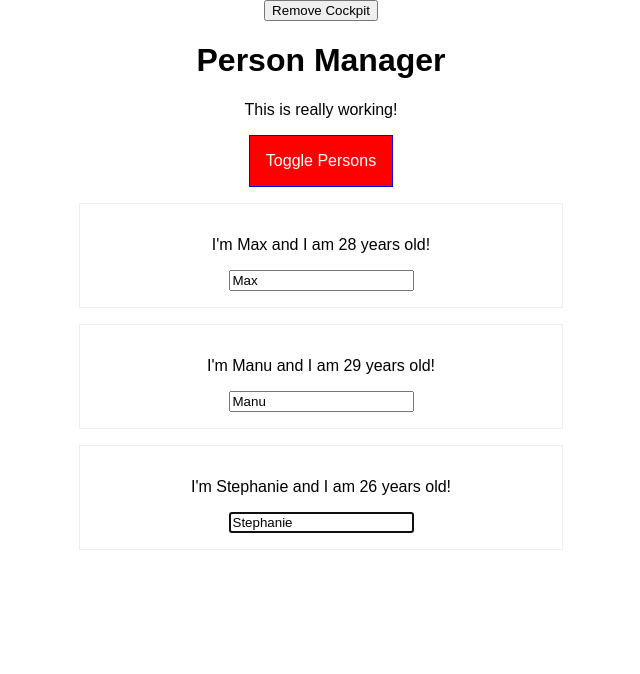
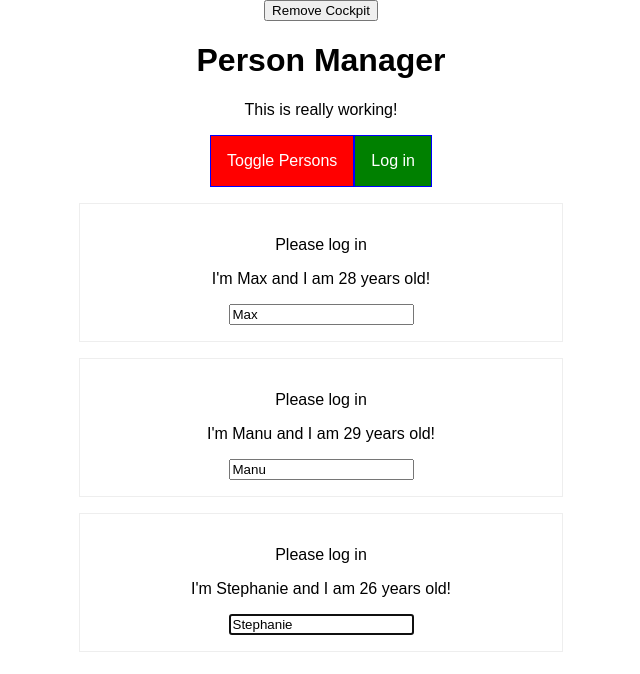
Before and after one commit to Dagony/UdemyReactProject, a React app: page / in a window 1280 px wide. Shown: the top 674 px of the page, without its empty margins (319-959 px from the left). Built offline with nearby package versions, Linux system fonts and the light colour scheme.

Commit message:
Understanding Prop Chain Problems

```diff
--- a/src/components/Cockpit/Cockpit.js
+++ b/src/components/Cockpit/Cockpit.js
@@ -46,6 +46,7 @@
             <button ref={toggleBtnRef} className={btnClass} onClick={props.clicked}>
                 Toggle Persons
             </button>
+            <button onClick={props.login}>Log in</button>
         </div>
     );
 };
--- a/src/components/Persons/Person/Person.js
+++ b/src/components/Persons/Person/Person.js
@@ -20,6 +20,7 @@
         console.log('[Person.js] rendering...');
         return (
             <Aux>
+                {this.props.isAuth ? <p>Authenticated</p> : <p>Please log in</p>}
                 <p onClick={this.props.click}>I'm {this.props.name} and I am {this.props.age} years old!</p>
                 <p> {this.props.children}</p>
                 <input
--- a/src/components/Persons/Persons.js
+++ b/src/components/Persons/Persons.js
@@ -54,6 +54,7 @@
                     age={person.age}
                     key={person.id}
                     changed={event => this.props.changed(event, person.id)}
+                    isAuth={this.props.isAuthenticated}
                 />
             );
         });
--- a/src/containers/App.js
+++ b/src/containers/App.js
@@ -78,6 +78,10 @@
         this.setState({showPersons: !doesShow});
     };
 
+    loginHandler = () => {
+        this.setState({authenticated: true});
+    };
+
     render() {
         console.log('[App.js] render');
         let persons = null;
@@ -87,6 +91,7 @@
                     persons={this.state.persons}
                     clicked={this.deletePersonHandler}
                     changed={this.nameChangedHandler}
+                    isAuthenticated={this.state.authenticated}
                 />
             );
         }
@@ -106,6 +111,7 @@
                     personsLength={this.state.persons.length}
                     clicked={this.togglePersonsHandler}
                     title={this.props.appTitle}
+                    login={this.loginHandler}
                 /> : null}
                 {persons}
 
```
